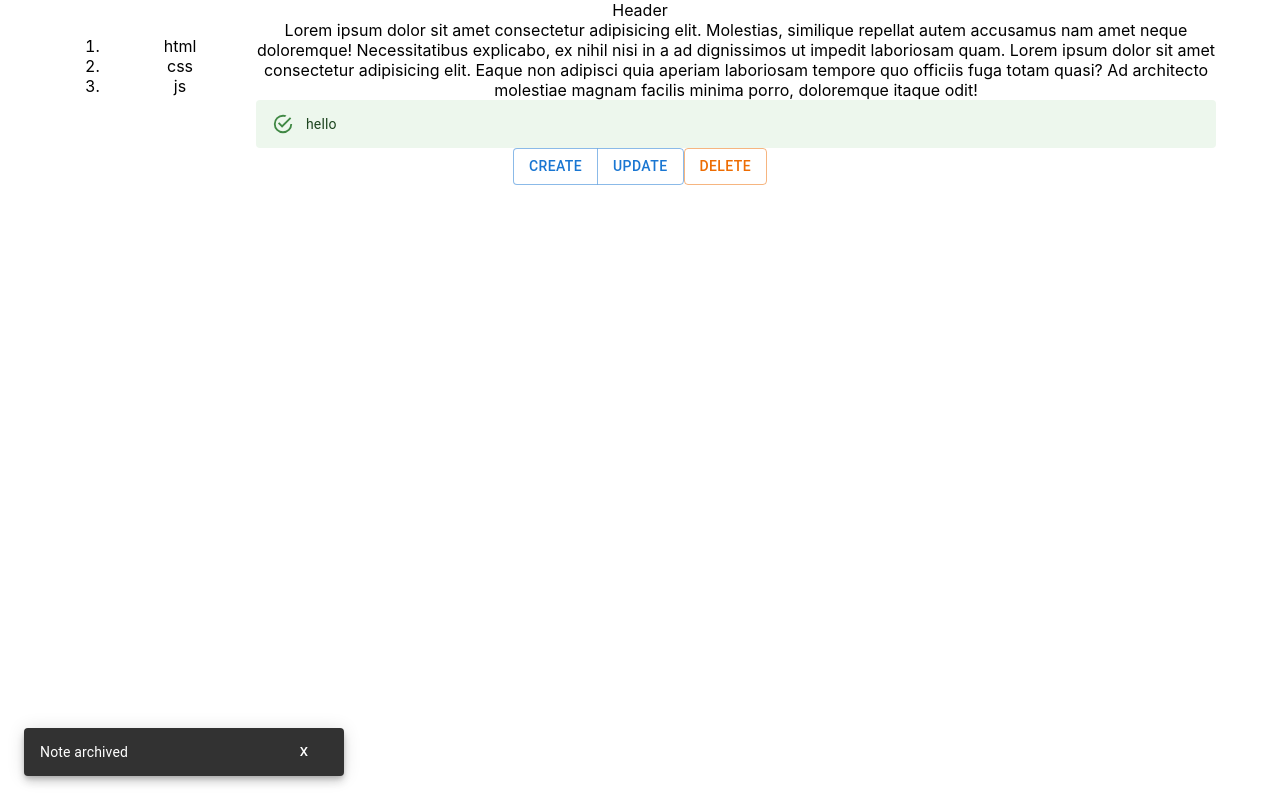
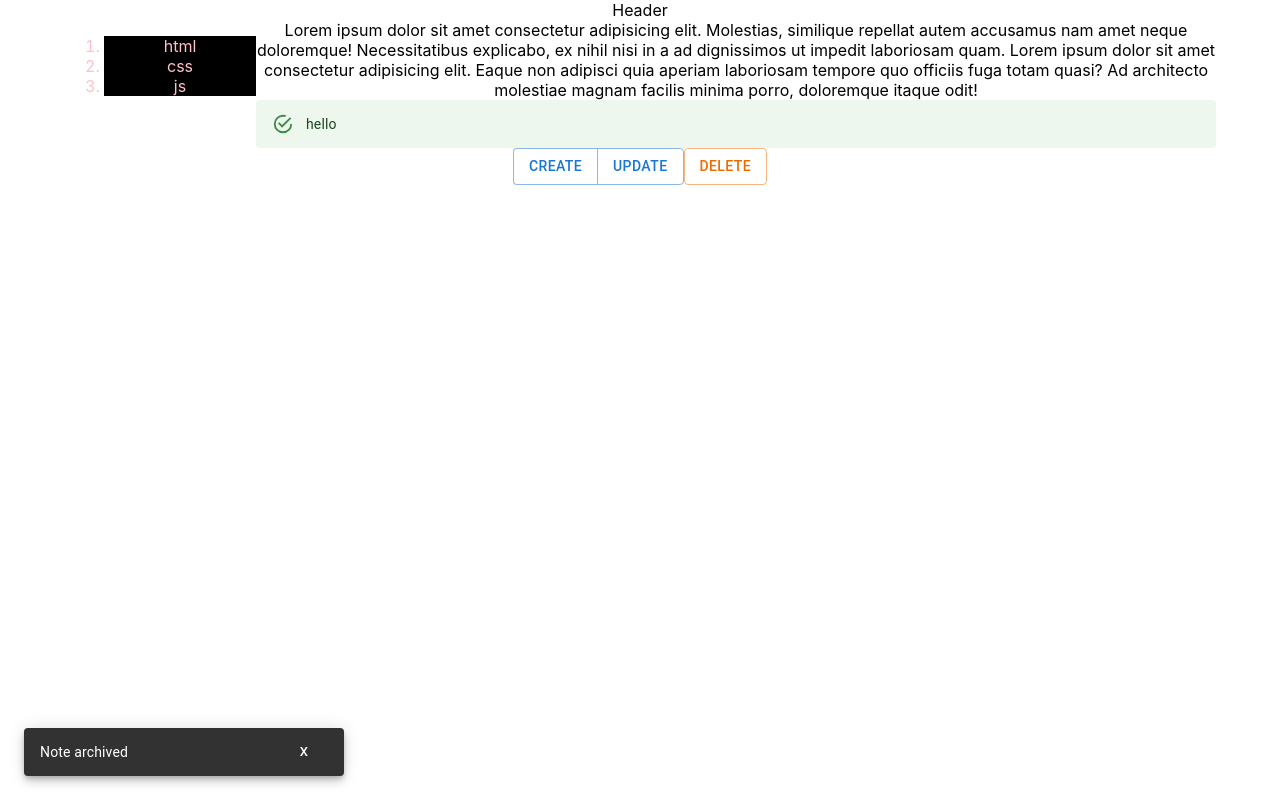
Before and after one commit to tjdls111/mui-study, a React (Create React App) app in the folder my-app/: page / in a window 1280 px wide. Built offline with nearby package versions, Linux system fonts and the light colour scheme; the HTML template or start-up script is replaced by a standard one.

Commit message:
styled 사용

```diff
--- a/my-app/src/components/Article.jsx
+++ b/my-app/src/components/Article.jsx
@@ -1,6 +1,5 @@
 import React, { useState } from "react";
 import { Alert, Button, IconButton, Snackbar } from "@mui/material";
-
 function Article() {
   const [open, setOpen] = useState(true);
   return (
--- a/my-app/src/components/Nav.jsx
+++ b/my-app/src/components/Nav.jsx
@@ -1,12 +1,17 @@
 import React from "react";
+import { styled } from "@mui/system";
 
+const MyList = styled("li")({
+  color: "pink",
+  background: "black",
+});
 function Nav() {
   return (
     <>
       <ol>
-        <li>html</li>
-        <li>css</li>
-        <li>js</li>
+        <MyList>html</MyList>
+        <MyList>css</MyList>
+        <MyList>js</MyList>
       </ol>
     </>
   );
```
